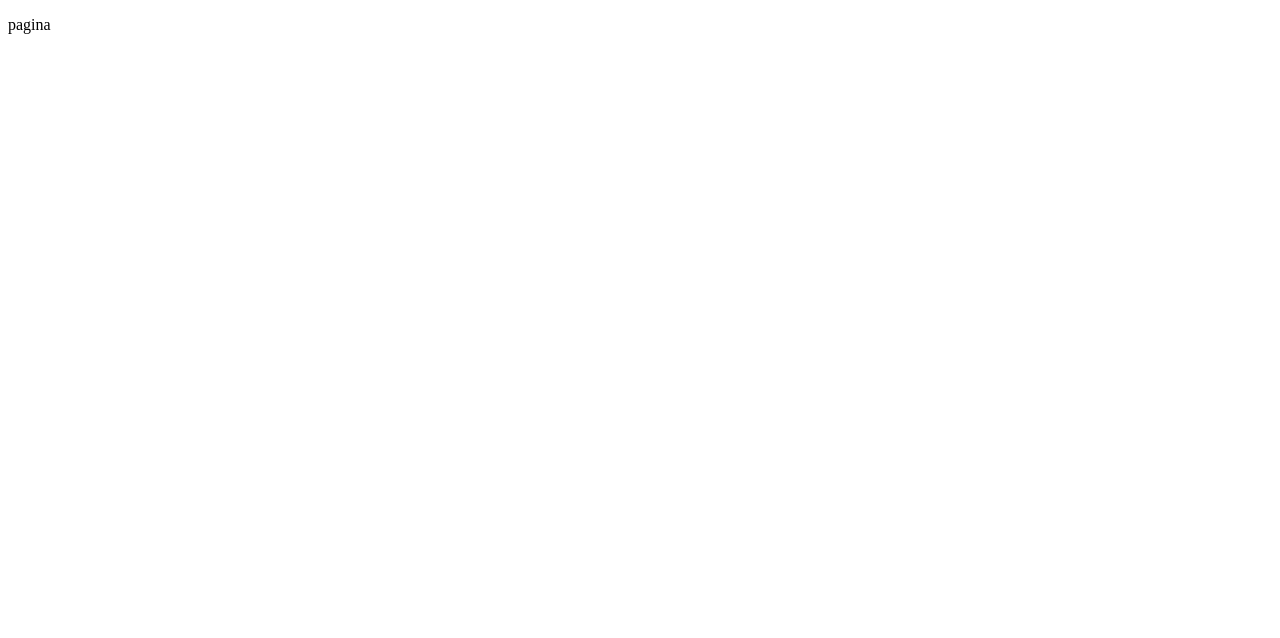
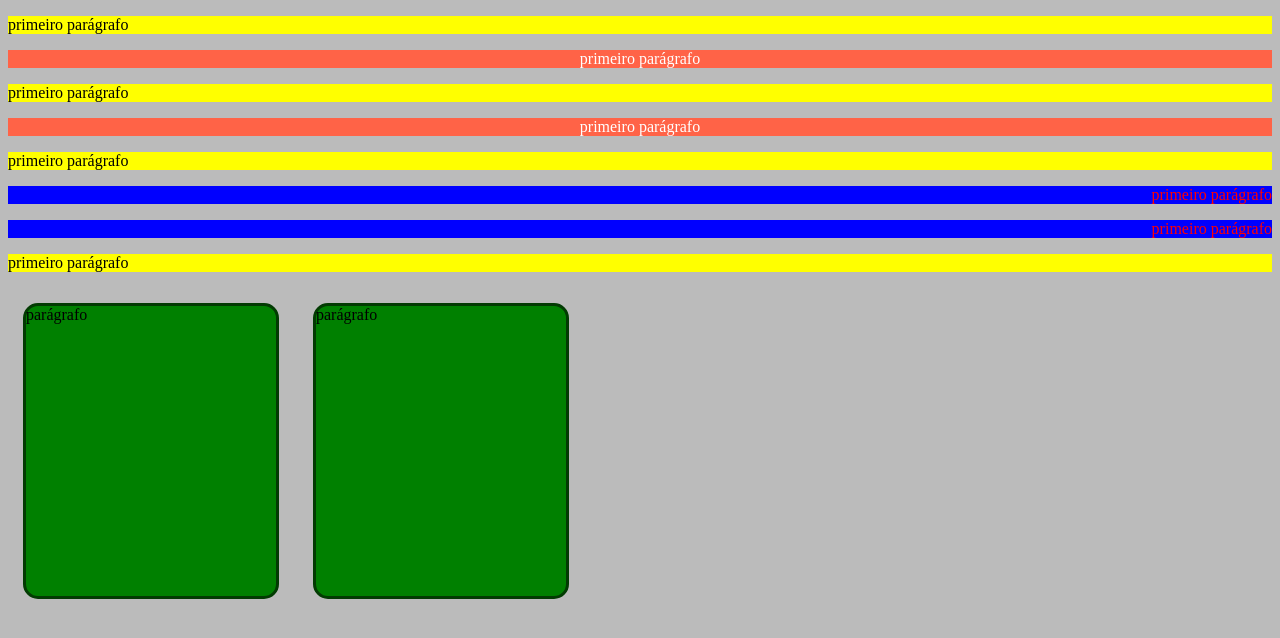
Before and after one commit to Matheus-eng43/psw1, a PHP site: page / in a window 1280 px wide. Before the commit the part shown is almost empty. Shown: the top 638 px of the page. Run offline with PHP 8.4, Linux system fonts and the light colour scheme.

Commit message:
aula-30-10

```diff
--- a/aula-30-10/index.html
+++ b/aula-30-10/index.html
@@ -4,10 +4,21 @@
     <meta charset="UTF-8">
     <meta name="viewport" content="width=device-width, initial-scale=1.0">
     <link rel="stylesheet" href="style.css">
-    <title>Document</title>
+    <title>Aula-30-10</title>
 </head>
 <body>
-    <p>pagina</p>
+    <p>primeiro parágrafo</p>
+    <p id="p1">primeiro parágrafo</p>
+    <p>primeiro parágrafo</p>
+    <p id="p1">primeiro parágrafo</p>
+    <p>primeiro parágrafo</p>
+    <p class="c1">primeiro parágrafo</p>
+    <p class="c1">primeiro parágrafo</p>
+    <p>primeiro parágrafo</p>
+
+    <div>parágrafo</div>
+
+    <div>parágrafo</div>
 
 </body>
 </html>
--- a/aula-30-10/style.css
+++ b/aula-30-10/style.css
@@ -1 +1,31 @@
-p {}
+body {
+    background-color: rgb(187, 187, 187);
+}
+
+p {
+    background-color: yellow;
+}
+
+#p1 {
+    background-color: tomato;
+    text-align: center;
+    color: white;
+}
+
+.c1 {
+    background-color: blue;
+    text-align: end;
+    color: rgb(255, 0, 0);
+}
+
+div {
+    display: inline-flex;
+    flex-direction: row;
+    justify-content: space-between;
+    background-color: green;
+    height: 290px;
+    width: 250px;
+    border: 3px solid rgb(2, 59, 2);
+    border-radius: 15px;
+    margin: 15px;
+}
```
